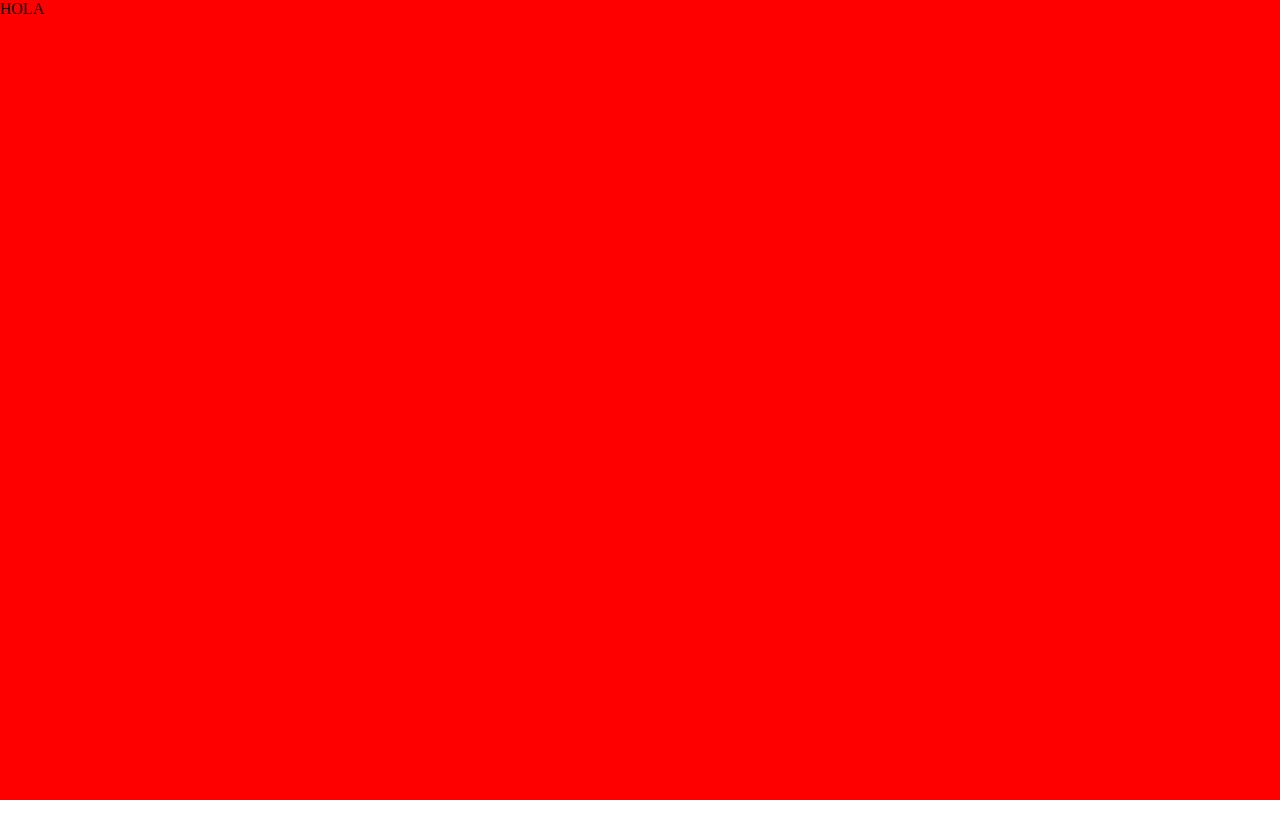
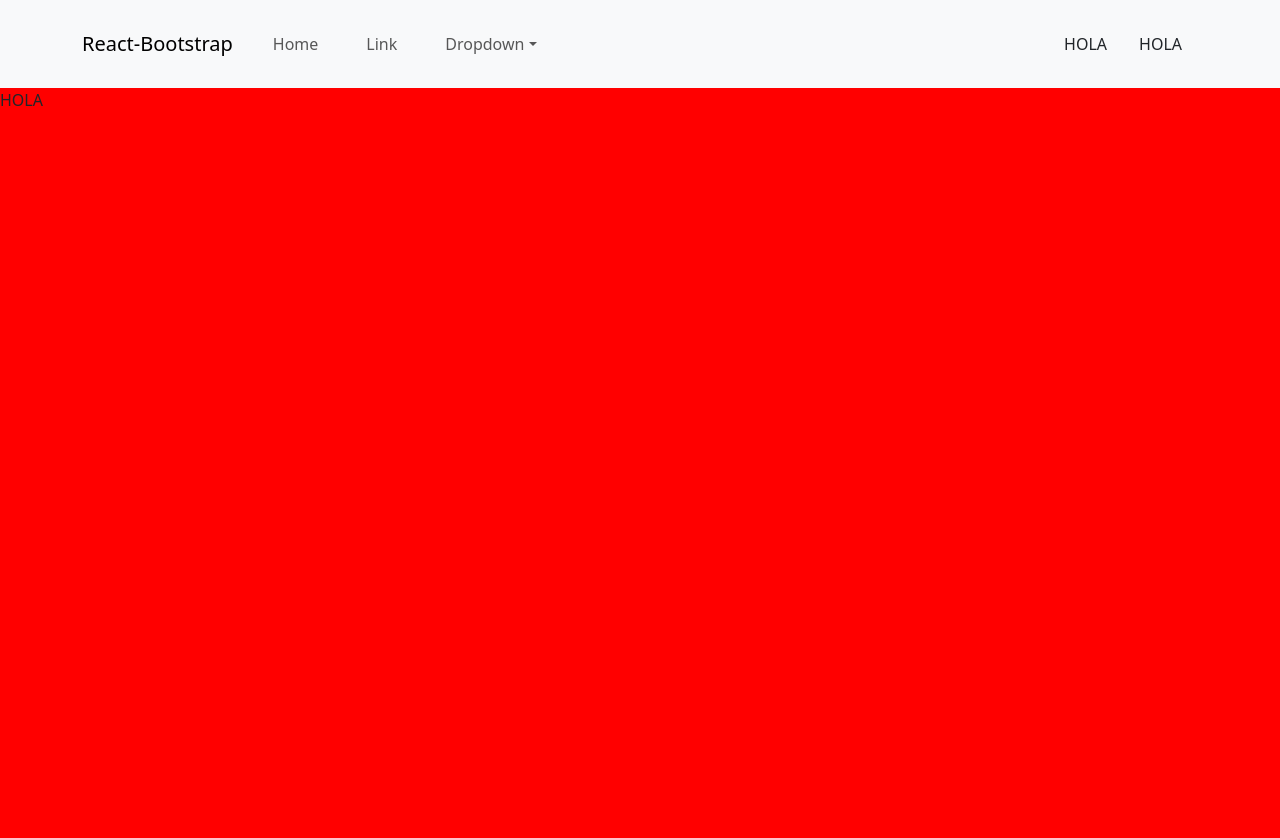
Before and after one commit to AlejandroCabezaCarsi/jewelry-FINAL_PROJECT-FRONTEND-REACT, a React (Vite) app: page / in a window 1280 px wide. Shown: the top 838 px of the page. Before the commit the page ends 800 px from the top, so only its background shows below. Built offline with nearby package versions, Linux system fonts and the light colour scheme.

Commit message:
[FEAT] Created the common Header(V1) . Installed react-bootstrap

```diff
--- a/package.json
+++ b/package.json
@@ -11,7 +11,9 @@
   },
   "dependencies": {
     "axios": "^1.4.0",
+    "bootstrap": "^5.3.0",
     "react": "^18.2.0",
+    "react-bootstrap": "^2.8.0",
     "react-dom": "^18.2.0",
     "react-router-dom": "^6.14.1"
   },
--- a/src/App.jsx
+++ b/src/App.jsx
@@ -1,14 +1,15 @@
 import { useState } from 'react'
-import reactLogo from './assets/react.svg'
-import viteLogo from '/vite.svg'
+import 'bootstrap/dist/css/bootstrap.min.css';
 import './App.css'
 import { Body } from './pages/body/Body'
+import { Header } from './common/Header/Header';
 
 function App() {
   const [count, setCount] = useState(0)
 
   return (
     <>
+      <Header/>
       <Body/>
     </>
   )
--- /dev/null
+++ b/src/common/Header/Header.css
@@ -0,0 +1,5 @@
+.navLinksRight{
+    display: flex;
+    justify-content: space-between;
+    align-items: end;
+}
--- /dev/null
+++ b/src/common/Header/Header.jsx
@@ -0,0 +1,42 @@
+import React from "react";
+import Container from "react-bootstrap/Container";
+import Nav from "react-bootstrap/Nav";
+import Navbar from "react-bootstrap/Navbar";
+import NavDropdown from "react-bootstrap/NavDropdown";
+import "./Header.css";
+
+export const Header = () => {
+  return (
+    <>
+        <Navbar expand="lg" className="bg-body-tertiary">
+            <Container>
+                <Navbar.Brand href="#home">React-Bootstrap</Navbar.Brand>
+                <Navbar.Toggle aria-controls="basic-navbar-nav" />
+                <Navbar.Collapse id="basic-navbar-nav">
+                    <Nav className="me-auto d-flex align-items-center">
+                        <div className="navLinksLeft d-flex">
+                            <Nav.Link className="p-4" href="#home">Home</Nav.Link>
+                            <Nav.Link className="p-4" href="#link">Link</Nav.Link>
+                            <NavDropdown className="m-3" title="Dropdown" id="basic-nav-dropdown">
+                                <NavDropdown.Item href="#action/3.1">Action</NavDropdown.Item>
+                                    <NavDropdown.Item href="#action/3.2">Another action</NavDropdown.Item>
+                                    <NavDropdown.Item href="#action/3.3">Something</NavDropdown.Item>
+
+                            </NavDropdown>
+                        </div>
+                    </Nav>
+
+                    <Nav>
+
+                        <div className="navLinksRight">
+                            <div className="PRUEBA p-3">HOLA</div>
+                            <div className="PRUEBA p-3">HOLA</div>
+                        </div>
+                    </Nav>
+
+                </Navbar.Collapse>
+            </Container>
+        </Navbar>
+    </>
+  );
+};
```
Also changed, not shown: 1 other file (tests, documents, lock files or other folders).
